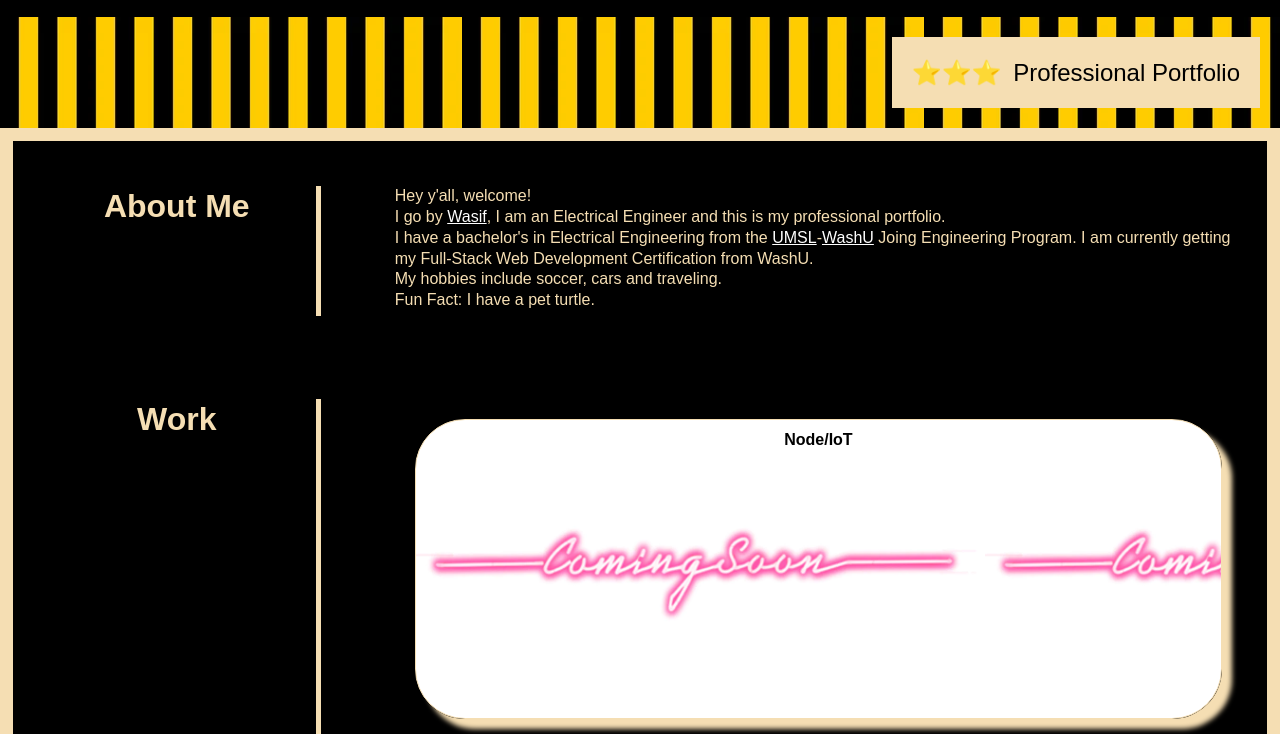
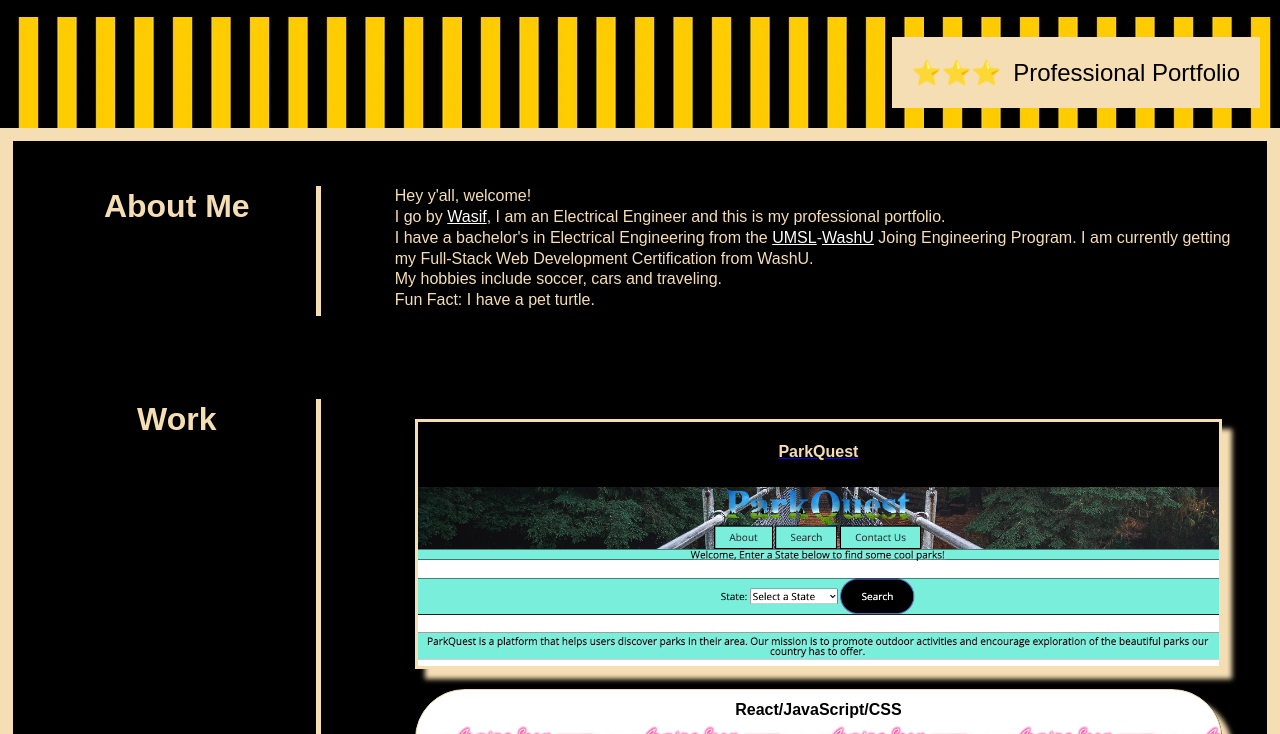
Before and after one commit to mahmoo30/challenge-2, a plain HTML site: page index.html in a window 1280 px wide. Shown: the part 218-952 px from the top of the page. Drawn offline with Linux system fonts and the light colour scheme.

Commit message:
added parkquest

```diff
--- a/assets/style.css
+++ b/assets/style.css
@@ -192,18 +192,24 @@
 
 
 .first-card {
-  border-style: solid;
-    border-width: 1px;
-    border-radius: 50px;
-    padding: 10px;
+    border-style: solid;
     margin: 20px;
     border-color: wheat;
-    background-image: url(images/logo.webp);
+    background-image: url(images/parkquest.png);
     background-size: contain;
-    min-height: 300px;
+    background-repeat: no-repeat;
+    background-position: bottom;
+    min-height: 250px;
     box-shadow: 10px 10px 5px wheat;
   }
 
+.first-card-header {
+    border-radius: 50px 50px 0px 0px;
+    color: wheat;
+    padding: 20px;
+    text-align: center;
+    justify-content: end;
+}
   .card header {
     border-radius: 50px 50px 0px 0px;
     padding: 20px;
--- a/index.html
+++ b/index.html
@@ -58,7 +58,7 @@
 
             <!-- Projects -->
             <section class="first-card">
-              <h3>Node/IoT</h3>
+              <a href="https://joelcupeles.github.io/ParkQuest/"><h3 class="first-card-header">ParkQuest</h3></a>
             </section>
 
             <section class="card">
@@ -70,7 +70,7 @@
             </section>
 
             <section class="card">
-              <h3>HTML/CSS</h3>
+              <h3>Node/IoT</h3>
             </section>
 
           </div>
```
Also changed, not shown: assets/images/parkquest.png (added), 2 other files.
